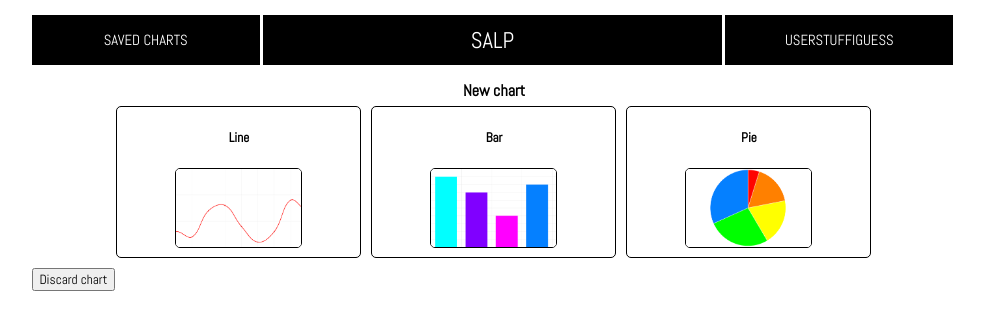
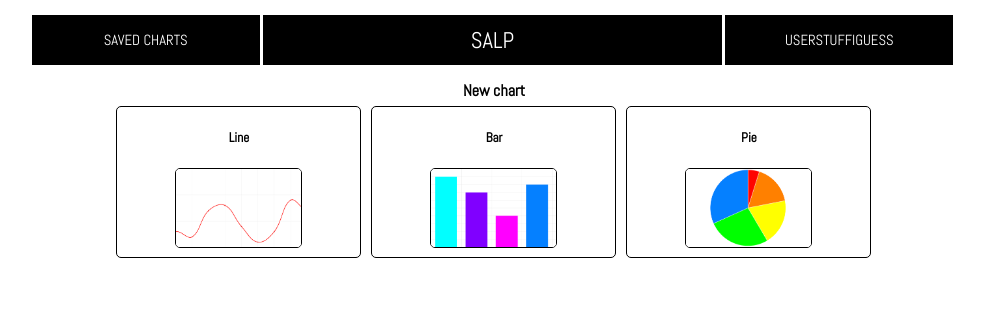
Before and after one commit to davidfloyd91/final-flatiron-project, a React (Create React App) app: page / in a window 1280 px wide. Both pictures are taken after a click on the button "NEW CHART". Shown: the top 330 px of the page, without its empty margins (146-1130 px from the left). Built offline with nearby package versions, Linux system fonts and the light colour scheme; no server answers.

Commit message:
got rid of discard chart button when choosing chart type

```diff
--- a/src/Sandbox.js
+++ b/src/Sandbox.js
@@ -1,4 +1,4 @@
-import React, { Component } from 'react';
+import React, { Component, Fragment } from 'react';
 import { connect } from 'react-redux';
 import UserInput from './UserInput';
 import LineChart from './LineChart';
@@ -141,6 +141,7 @@ class Sandbox extends Component {
   };
 
   render() {
+    console.log(!!this.props.chartType[0])
     return (
       <div className='container'>
         {
@@ -179,11 +180,19 @@ class Sandbox extends Component {
               />
             : null
         } {
-          this.props.edit
+          this.props.chartType[0]
             ?
-          <button onClick={this.discardChart}>Discard changes</button>
+          <Fragment>
+            {
+              this.props.edit
+                ?
+              <button onClick={this.discardChart}>Discard changes</button>
+                :
+              <button onClick={this.discardChart}>Discard chart</button>
+            }
+          </Fragment>
             :
-          <button onClick={this.discardChart}>Discard chart</button>
+          null
         }
       </div>
     );
```
